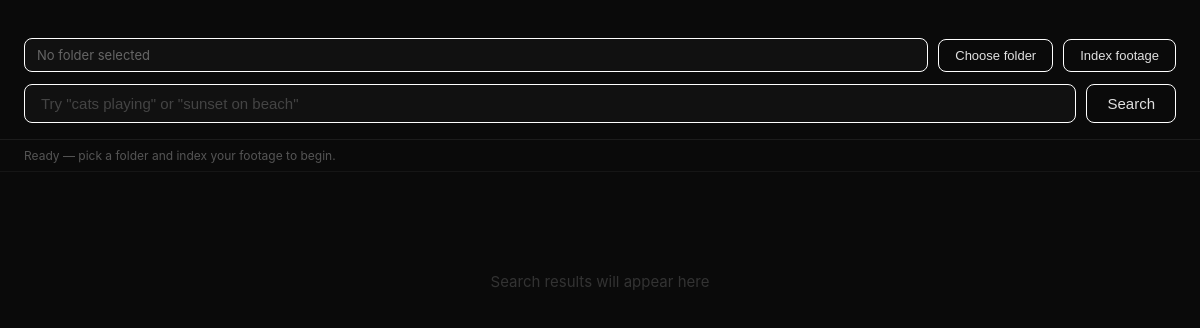
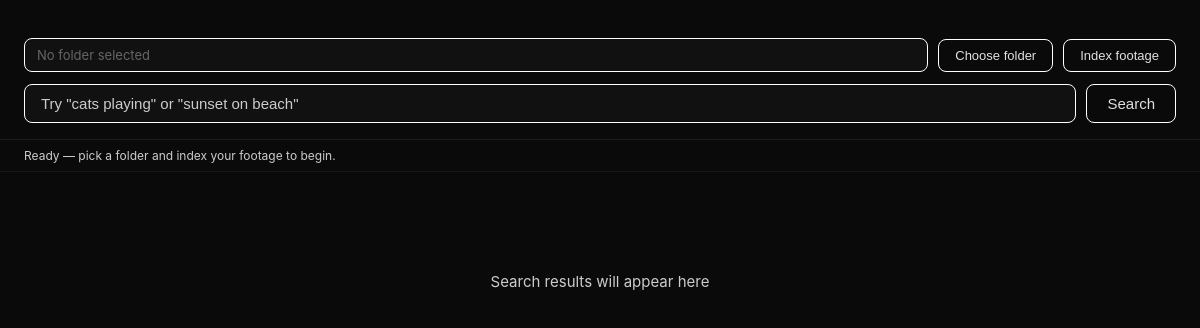
Before and after one commit to abhinow01/glial, an Electron app: page index.html in a window 1200 px wide. Drawn offline with Linux system fonts and the light colour scheme; no server answers.

Commit message:
fix: design fixes - placeholders

```diff
--- a/index.html
+++ b/index.html
@@ -181,6 +181,7 @@
       overflow: hidden;
       text-overflow: ellipsis;
     }
+   #folder-path::placeholder { color: #ccc; }
 
     button {
       background: transparent;
@@ -208,7 +209,7 @@
       outline: none;
       transition: border-color 0.15s;
     }
-    #search-input::placeholder { color: #444; }
+    #search-input::placeholder { color: #ccc; }
     #search-input:focus { border-color: #fff; }
 
     #search-btn {
@@ -219,7 +220,7 @@
     #status {
       padding: 8px 24px;
       font-size: 12px;
-      color: #555;
+      color: #ccc;
       border-bottom: 1px solid #161616;
       min-height: 32px;
       flex-shrink: 0;
@@ -333,7 +334,7 @@
     #empty {
       grid-column: 1/-1;
       text-align: center;
-      color: #333;
+      color: #ccc;
       font-size: 15px;
       margin-top: 80px;
     }
```
